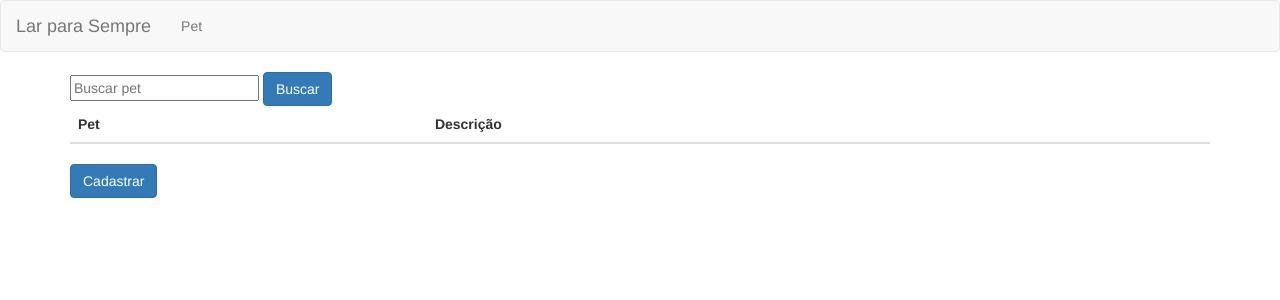
After one commit to mgabrielef/projeto-adocao, a Django app: page /listPets in a window 1280 px wide. The commit adds this page. Shown: the top 300 px of the page. Run offline with Django 4.2, Linux system fonts and the light colour scheme; data that the repository does not hold is empty; some libraries are stand-ins or nearby versions.

Commit message:
adicionando pet

```diff
--- a/projeto_adocao/LarParaSempre/urls.py
+++ b/projeto_adocao/LarParaSempre/urls.py
@@ -10,6 +10,11 @@ urlpatterns = [
     path('detailsAbrigo/<int:id>', viewAbrigoDetails, name='detailsAbrigo'),
     path('deleteAbrigo/<int:id>', viewDeleteAbrigo, name='deleteAbrigo'),
     path('updateAbrigo/<int:id>', viewUpdateAbrigo, name='updateAbrigo'),
+    path('listPets', viewListPets, name='listPets'),
+    path('addPet', viewAddPet, name='addPet'),
+    path('detailsPet/<int:id>', viewPetDetails, name='detailsPet'),
+    path('deletePet/<int:id>', viewDeletePet, name='deletePet'),
+    path('updatePet/<int:id>', viewUpdatePet, name='updatePet'),
 ]
 
 if settings.DEBUG:
--- a/projeto_adocao/LarParaSempre/views.py
+++ b/projeto_adocao/LarParaSempre/views.py
@@ -1,6 +1,6 @@
 from django.shortcuts import render, redirect, get_object_or_404
 from .models import Abrigo
-from .forms import abrigoForm
+from .forms import *
 
 # Create your views here.
 
@@ -51,3 +51,49 @@ def viewUpdateAbrigo(request, id):
     else:
         form = abrigoForm(instance=abrigo)
     return render(request, 'abrigo/updateAbrigo.html', {'form': form})
+
+def viewAddPet(request):
+    if request.method == 'POST':
+        form = petForm(request.POST, request.FILES)
+        if form.is_valid():
+            form.save()
+            return redirect('listPets')
+    else:
+        form = petForm()
+
+    context = {'form':form}
+    return render(request, 'pet/addPet.html', context)
+
+def viewListPets(request):
+    pets = Pet.objects.all()
+    query = request.GET.get("busca")
+    if query:
+        pets = Pet.objects.filter(nome__icontains=query)
+    else:
+        pets = Pet.objects.all()
+    context = {'pets':pets}
+    return render(request, 'pet/listPets.html', context)
+
+def viewPetDetails(request, id):
+    pet = get_object_or_404(Pet, pk=id)
+    context = {'pet':pet}
+    return render(request, 'pet/detailsPet.html', context)
+
+def viewDeletePet(request, id):
+    pet = get_object_or_404(Pet, pk=id)
+    if request.method == 'POST':
+        pet.delete()
+        return redirect('listPets')
+    context = {'pet': pet}
+    return render(request, 'pet/deletePet.html', context)
+
+def viewUpdatePet(request, id):
+    pet = get_object_or_404(Pet, pk=id)
+    if request.method == 'POST':
+        form = petForm(request.POST, instance=pet)
+        if form.is_valid():
+            form.save()
+            return redirect('listPets')
+    else:
+        form = petForm(instance=pet)
+    return render(request, 'pet/updatePet.html', {'form': form})
--- a/projeto_adocao/templates/base.html
+++ b/projeto_adocao/templates/base.html
@@ -17,6 +17,11 @@
     <div class="navbar-header">
       <a href="{% url 'home' %}"class="navbar-brand">Lar para Sempre</a>
     </div>
+    <div class="collapse navbar-collapse" id="bs-example-navbar-collapse-1">
+      <ul class="nav navbar-nav">
+          <li><a href="{% url 'listPets' %}">Pet</a></li>
+      </ul>
+    </div>
   </div>
 </nav>
 <div class="container">
--- /dev/null
+++ b/projeto_adocao/templates/pet/listPets.html
@@ -0,0 +1,47 @@
+{% extends 'base.html' %}
+
+{% block title %}
+Lar para Sempre • Pets
+{% endblock title %}
+
+{% block content %}
+
+<form method="get">
+    <input type="text" name="busca" placeholder="Buscar pet">
+    <button type="submit" class="btn btn-primary">
+    Buscar
+</button>
+</form>
+
+<table class="table">
+  <thead>
+    <tr>
+      <th>Pet</th>
+      <th>Descrição</th>
+    </tr>
+  </thead>
+  <tbody>
+  {% for pet in pets %}
+    <tr>
+      <td><a href="{% url 'detailsPet' pet.pk %}">{{ pet.nome }}</a></td>
+      <td>{{ pet.descricao }}</td>
+      <td>
+        <a href="{% url 'updatePet' pet.pk %}">
+      <i class="material-icons">mode_edit</i>
+        </a>
+        <a href="{% url 'deletePet' pet.pk %}">
+      <i class="material-icons">delete</i>
+        </a>
+      </td>
+
+    </tr>
+  {% endfor %}
+  </tbody>
+</table>
+<a href="{% url 'addPet' %}">
+<button type="submit" class="btn btn-primary">
+    Cadastrar
+</button>
+</a>
+
+{% endblock content %}
```
Also changed, not shown: projeto_adocao/LarParaSempre/forms.py (+6 -1 lines), projeto_adocao/LarParaSempre/models.py (+14 -0 lines), projeto_adocao/templates/pet/addPet.html (added, +14 -0 lines), projeto_adocao/templates/pet/deletePet.html (added, +16 -0 lines), projeto_adocao/templates/pet/detailsPet.html (added, +24 -0 lines), projeto_adocao/templates/pet/updatePet.html (added, +14 -0 lines), projeto_adocao/LarParaSempre/migrations/0006_pet.py (added), projeto_adocao/image/Pet/IMG-20180713-WA0000.jpg (added).
